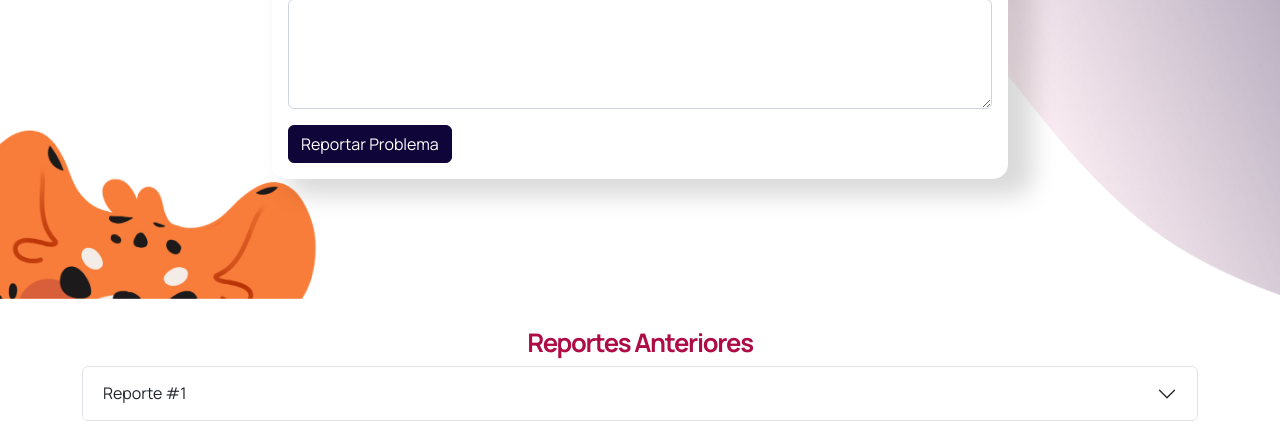
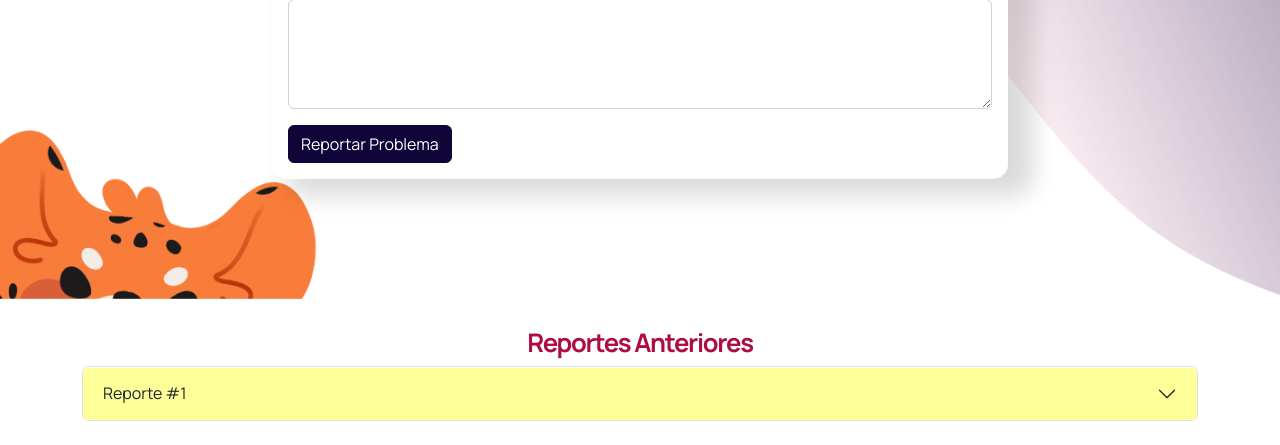
Before and after one commit to Sifnts/suni-0.4, a Flask app: template templates/reports.html in a window 1280 px wide. Shown: the part 501-946 px from the top of the page. Run offline with Flask 3, Linux system fonts and the light colour scheme; the template is opened without the code that fills it: most values are stand-ins (such as "Sample title", 1, 10 or a date in 2020); parts of the project's set-up code (start-up, migrations or seed data) failed here and were passed over.

Commit message:
completion status color

```diff
--- a/static/css/style.css
+++ b/static/css/style.css
@@ -295,3 +295,11 @@ img {
     h1 { font-size: 8vw; }
     h4 { font-size: 7vw; }
 }
+
+.resuelto-bg {
+    background-color: #90ee90; /* Un verde más claro */
+}
+
+.pendiente-bg {
+    background-color: #ffff99; /* Un amarillo más claro */
+}
--- a/templates/reports.html
+++ b/templates/reports.html
@@ -75,7 +75,7 @@
                 {% for report in reports %}
                     <div class="accordion-item">
                         <h2 class="accordion-header" id="heading{{ report.incidentReportId }}">
-                            <button class="accordion-button collapsed" type="button" data-bs-toggle="collapse" data-bs-target="#collapse{{ report.incidentReportId }}" aria-expanded="false" aria-controls="collapse{{ report.incidentReportId }}">
+                            <button class="accordion-button collapsed {% if report.isAddressed %} resuelto-bg {% else %} pendiente-bg {% endif %}" type="button" data-bs-toggle="collapse" data-bs-target="#collapse{{ report.incidentReportId }}" aria-expanded="false" aria-controls="collapse{{ report.incidentReportId }}">
                                 Reporte #{{ report.incidentReportId }}
                             </button>
                         </h2>
```
